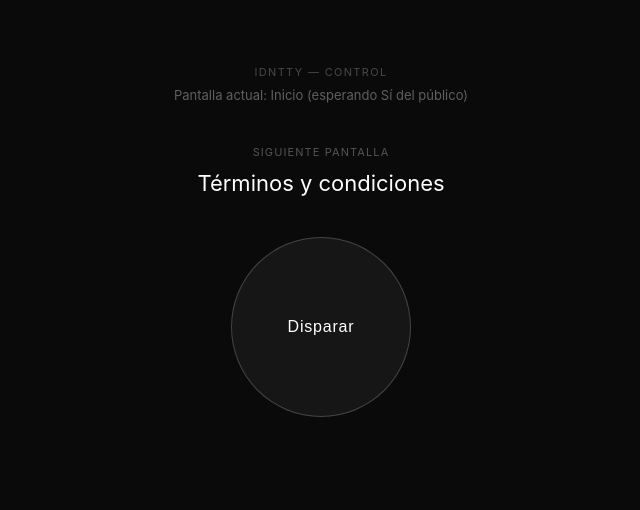
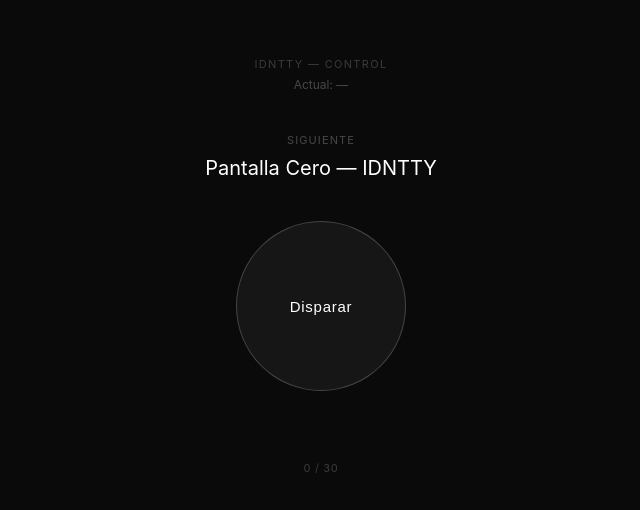
Before and after one commit to JuanBrhn/IDNTTY, a website: page control.html in a window 1280 px wide. Shown: the part 118-628 px from the top of the page, without its empty margins (319-959 px from the left). Drawn offline with Linux system fonts and the light colour scheme.

Commit message:
Update control.html

```diff
--- a/control.html
+++ b/control.html
@@ -22,81 +22,81 @@
       font-size: 11px;
       letter-spacing: 0.12em;
       text-transform: uppercase;
+      color: rgba(255,255,255,0.2);
+      margin-bottom: 0.4rem;
+    }
+    .actual {
+      font-size: 12px;
       color: rgba(255,255,255,0.25);
-      margin-bottom: 0.5rem;
-    }
-    .current-name {
-      font-size: 13px;
-      color: rgba(255,255,255,0.35);
       margin-bottom: 2.5rem;
-      min-height: 18px;
+      min-height: 16px;
     }
     .siguiente-label {
       font-size: 11px;
       letter-spacing: 0.1em;
       text-transform: uppercase;
-      color: rgba(255,255,255,0.3);
-      margin-bottom: 0.6rem;
+      color: rgba(255,255,255,0.25);
+      margin-bottom: 0.5rem;
     }
     .siguiente-nombre {
-      font-size: 22px;
+      font-size: 20px;
       font-weight: 400;
       color: #ffffff;
       margin-bottom: 2.5rem;
-      min-height: 28px;
+      min-height: 26px;
       line-height: 1.3;
+      max-width: 280px;
     }
     .btn-disparar {
-      width: 180px;
-      height: 180px;
+      width: 170px;
+      height: 170px;
       border-radius: 50%;
       border: 1.5px solid rgba(255,255,255,0.2);
       background: rgba(255,255,255,0.05);
       color: #ffffff;
-      font-size: 16px;
+      font-size: 15px;
       font-weight: 400;
       letter-spacing: 0.05em;
       cursor: pointer;
       transition: background 0.2s, transform 0.15s, border-color 0.2s;
     }
-    .btn-disparar:hover {
-      background: rgba(255,255,255,0.1);
-      border-color: rgba(255,255,255,0.4);
-    }
+    .btn-disparar:hover { background: rgba(255,255,255,0.1); border-color: rgba(255,255,255,0.4); }
     .btn-disparar:active { transform: scale(0.95); }
-    .btn-disparar:disabled {
-      opacity: 0.4;
-      cursor: default;
-    }
+    .btn-disparar:disabled { opacity: 0.3; cursor: default; transform: none; }
     .estado {
-      margin-top: 2rem;
+      margin-top: 1.75rem;
       font-size: 13px;
       color: rgba(255,255,255,0.3);
       min-height: 18px;
     }
     .estado.ok    { color: rgba(255,255,255,0.6); }
     .estado.error { color: #ff6b6b; }
-    .fin {
-      font-size: 14px;
-      color: rgba(255,255,255,0.3);
-      margin-top: 2rem;
+    .progreso {
+      margin-top: 1.5rem;
+      font-size: 11px;
+      color: rgba(255,255,255,0.2);
+      letter-spacing: 0.06em;
     }
+    .fin { font-size: 15px; color: rgba(255,255,255,0.4); margin-top: 2rem; }
   </style>
 </head>
 <body>
   <p class="label">IDNTTY — Control</p>
-  <p class="current-name" id="current-name">Pantalla actual: Inicio</p>
-  <p class="siguiente-label">Siguiente pantalla</p>
-  <p class="siguiente-nombre" id="siguiente-nombre">—</p>
+  <p class="actual" id="actual">Pantalla actual: Inicio</p>
+  <p class="siguiente-label">Siguiente</p>
+  <p class="siguiente-nombre" id="siguiente-nombre">Pantalla Cero</p>
   <button class="btn-disparar" id="btn" onclick="disparar()">Disparar</button>
   <p class="estado" id="estado"></p>
+  <p class="progreso" id="progreso">0 / 28</p>
   <p class="fin" id="fin"></p>
 
   <script>
     const secuencia = [
-      { id: 'p-terminos',  nombre: 'Términos y condiciones' },
+      { id: 'p-cero',      nombre: 'Pantalla Cero — IDNTTY' },
+      { id: 'inicio',      nombre: 'Inicio — ¿Quieres vivir la experiencia?' },
+      { id: 'p-terminos',  nombre: 'Términos y condiciones ⚡ vibración' },
       { id: 'p1',          nombre: 'Prueba #1 — Bienvenido a IDNTTY' },
-      { id: 'p2',          nombre: 'Prueba #2 — Di tu nombre en voz alta' },
+      { id: 'p2',          nombre: 'Prueba #2 — Di tu nombre' },
       { id: 'p3',          nombre: 'Prueba #3 — Di el color de tu pulsera' },
       { id: 'p4',          nombre: 'Prueba #4 — Gracias, registrado' },
       { id: 'p5',          nombre: 'Prueba #5 — Datos biométricos' },
@@ -104,21 +104,24 @@
       { id: 'p7',          nombre: 'Prueba #7 — Datos sociales' },
       { id: 'p8',          nombre: 'Prueba #8 — 94 amigos nuevos' },
       { id: 'p9',          nombre: 'Prueba #9 — Límite de acciones' },
+      { id: 'p10',         nombre: 'Prueba #10 — ¿Mascota?' },
       { id: 'p11',         nombre: 'Prueba #11 — Bienvenido a PREMIUM' },
       { id: 'p12',         nombre: 'Prueba #12 — Datos del pasado' },
       { id: 'p13',         nombre: 'Prueba #13 — Escríbalo aquí' },
-      { id: 'p14',         nombre: 'Prueba #14 — Lo sabemos todo' },
+      { id: 'p14',         nombre: 'Prueba #14 — Más cerca de la experiencia' },
       { id: 'p15',         nombre: 'Prueba #15 — Límite de acciones' },
       { id: 'p16',         nombre: 'Prueba #16 — Asistentes físicos' },
-      { id: 'p17',         nombre: 'Prueba #17 — Gracias, registrado' },
+      { id: 'p16b',        nombre: 'Prueba #16B — Ondas cerebrales' },
+      { id: 'p17',         nombre: 'Prueba #17 — Ya lo hemos registrado' },
       { id: 'p18',         nombre: 'Prueba #18 — Reconfigurando perfil' },
       { id: 'p19',         nombre: 'Prueba #19 — Última cosa' },
       { id: 'p20',         nombre: 'Prueba #20 — Acaba con su vida' },
       { id: 'p21',         nombre: 'Prueba #21 — ERROR (rojo)' },
       { id: 'p22',         nombre: 'Prueba #22 — Cierre inesperado (negro)' },
-      { id: 'p23',         nombre: 'Prueba #23 — Pantalla en blanco total' },
+      { id: 'p23',         nombre: 'Prueba #23 — Blanco total' },
       { id: 'p24',         nombre: 'Prueba #24 — No bailéis' },
-      { id: 'p25',         nombre: 'Prueba #25 — Desconectando (FINAL)' },
+      { id: 'p25',         nombre: 'Prueba #25 — Desconectando' },
+      { id: 'p26',         nombre: 'Prueba #26 — Negro final' },
     ];
 
     var paso = 0;
@@ -126,8 +129,9 @@
     function actualizarUI() {
       const sig = secuencia[paso];
       const prev = paso > 0 ? secuencia[paso - 1] : null;
-      document.getElementById('current-name').textContent =
-        prev ? 'Pantalla actual: ' + prev.nombre : 'Pantalla actual: Inicio (esperando Sí del público)';
+      document.getElementById('actual').textContent =
+        prev ? 'Actual: ' + prev.nombre : 'Actual: —';
+      document.getElementById('progreso').textContent = paso + ' / ' + secuencia.length;
       if (sig) {
         document.getElementById('siguiente-nombre').textContent = sig.nombre;
         document.getElementById('btn').disabled = false;
@@ -147,7 +151,6 @@
       btn.disabled = true;
       estado.className = 'estado';
       estado.textContent = 'Enviando…';
-
       try {
         const res = await fetch('/api/trigger', {
           method: 'POST',
@@ -165,7 +168,7 @@
         estado.textContent = 'Error al enviar';
         btn.disabled = false;
       }
-      setTimeout(() => { estado.textContent = ''; }, 2500);
+      setTimeout(function(){ estado.textContent = ''; }, 2500);
     }
 
     actualizarUI();
```
